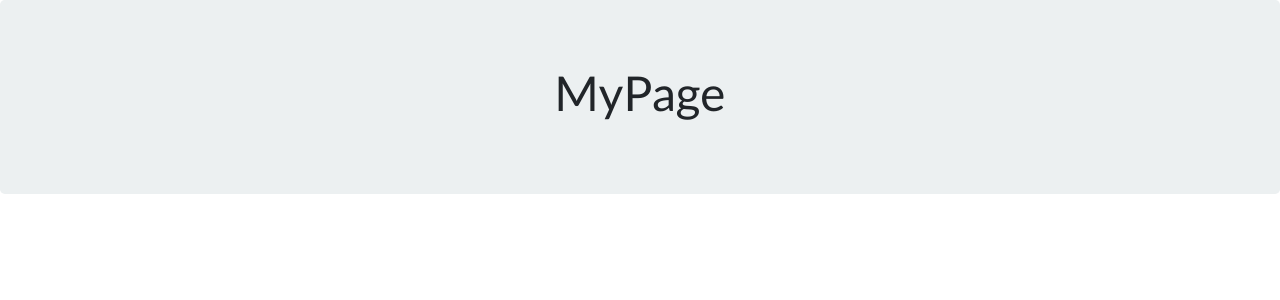
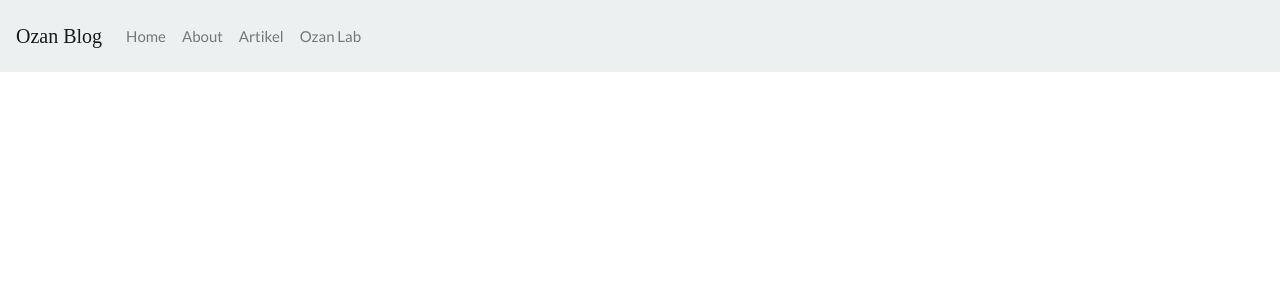
Before and after one commit to OzanLab/mypage, a Jekyll site: the page built from pages/index.html, in a window 1280 px wide. Shown: the top 300 px of the page. Built offline with Jekyll 4.4.1, drawn with Linux system fonts in a browser that asks for light colours; some web fonts are replaced.

Commit message:
Update header.html

```diff
--- a/_includes/header.html
+++ b/_includes/header.html
@@ -1,3 +1,15 @@
-<header class="jumbotron text-center">
-<h1>MyPage</h1>
-</header>
+<!--Navigation Start-->
+<nav class="navbar navbar-expand-sm navbar-light bg-light">
+<!--Navigation Bar-->
+	<a class="navbar-brand" href="/">Ozan Blog</a>
+    <button class="navbar-toggler" type="button" data-toggle="collapse" data-target="#coll"><span class="navbar-toggler-icon"></span></button>
+    <!--Collapsible Navigation-->
+    <div class="collapse navbar-collapse" id="coll">
+        <ul class="navbar-nav">
+            <li class="nav-item"><a class="nav-link" href="/"> Home </a></li>
+            <li class="nav-item"><a class="nav-link" href="/about"> About </a></li>
+            <li class="nav-item"><a class="nav-link" href="/artikel"> Artikel </a></li>
+            <li class="nav-item"><a class="nav-link" href="#"> Ozan Lab </a></li>
+        </ul>
+    </div>
+</nav>
```
